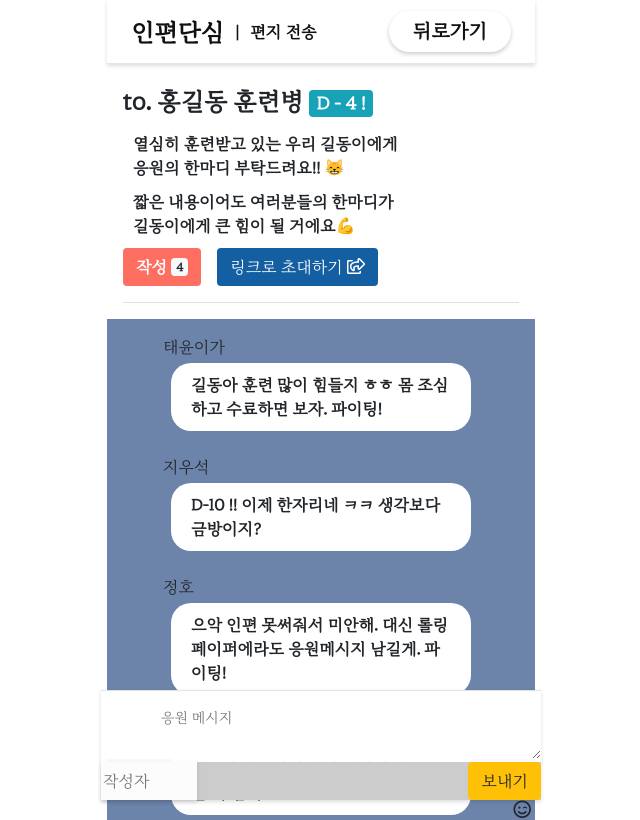
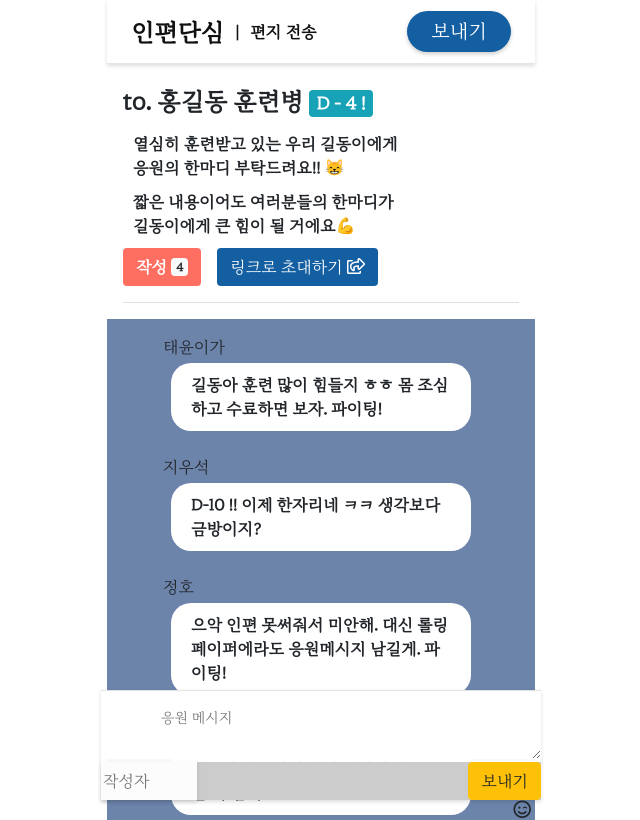
Before and after one commit to osamhack2020/WEB_InpenDansim_INPENDANSIM, a Vue app: page /rollingpaper in a window 1280 px wide. Shown: the top 820 px of the page, without its empty margins (319-959 px from the left). Built offline with nearby package versions, Linux system fonts and the light colour scheme; no server answers; what v-clipboard would draw is missing.

Commit message:
MOD: Run build

```diff
--- a/src/views/Home.vue
+++ b/src/views/Home.vue
@@ -154,7 +154,7 @@ export default {
 //first page
 .page-1 {
   width: 100vw;
-  height: calc(100vh - 64px);
+  height: 100vh;
   padding: 10% 13%;
   background: linear-gradient(
     165deg,
@@ -241,7 +241,7 @@ export default {
   .page-1 {
     grid-template-columns: none;
     grid-template-rows: 1fr 1fr;
-    padding: 20% 13%;
+    padding: 10% 13% 30% 13%;
     .main-text {
       font-size: 25pt;
     }
--- a/src/views/RollingPaper.vue
+++ b/src/views/RollingPaper.vue
@@ -7,8 +7,8 @@
           <span style="margin: 0 0.7rem;">|</span>
           <span>편지 전송</span>
         </nav>
-        <div class="nav-back" @click="handleBack">
-          <span>뒤로가기</span>
+        <div class="nav-send" @click="handleSend">
+          <span>보내기</span>
         </div>
       </div>
     </div>
@@ -153,13 +153,18 @@ export default {
       });
       this.newAuthor.name = "";
       this.newAuthor.comment = "";
+    },
+    handleSend() {
+      this.$router.push({
+        path: "/write/send",
+        params: { mailText: this.mailText }
+      });
     }
   }
 };
 </script>
 
-<style scoped>
-
+<style scoped lang="scss">
 .navigation {
   font-family: "maruburi", Dotum, Baekmuk Dotum, Undotum, Apple Gothic,
     Latin font, sans-serif;
@@ -193,25 +198,27 @@ export default {
 .title {
   font-size: 24px;
 }
-.nav-back {
+.nav-send {
   height: 2.6rem;
   padding: 0 1.5rem;
   border-radius: 1.3rem;
+  background: #135fa1;
   transition: background 0.3s ease;
   box-shadow: 0 2px 4px 0 #ccc;
+  color: #fff;
   display: flex;
   align-items: center;
   font-size: 1.2rem;
+  font-weight: normal;
   cursor: pointer;
 
   &:hover {
-    background: rgba($color: #135fa1, $alpha: 0.2);
+    background: #0c3d67;
   }
   &:active {
     box-shadow: none;
   }
 }
-
 
 .rolling-paper {
   font-family: "maruburi", Dotum, Baekmuk Dotum, Undotum, Apple Gothic,
--- a/src/views/Send.vue
+++ b/src/views/Send.vue
@@ -58,7 +58,6 @@
 
       <button @click="toggleSend">Send!</button>
     </div>
-
   </div>
 </template>
 
--- a/src/views/WriteRolling.vue
+++ b/src/views/WriteRolling.vue
@@ -96,8 +96,7 @@ export default {
 };
 </script>
 
-<style scoped>
-
+<style scoped lang="scss">
 .navigation {
   font-family: "maruburi", Dotum, Baekmuk Dotum, Undotum, Apple Gothic,
     Latin font, sans-serif;
@@ -149,9 +148,6 @@ export default {
     box-shadow: none;
   }
 }
-
-
-
 
 .input-area {
   width: 60%;
```
Also changed, not shown: 48 other files (tests, documents, lock files or other folders).
